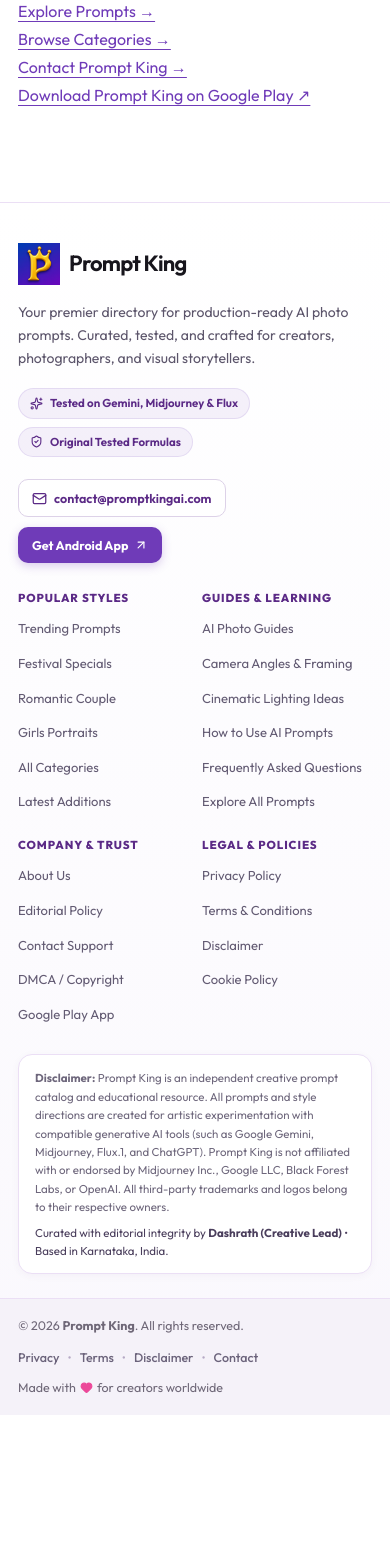
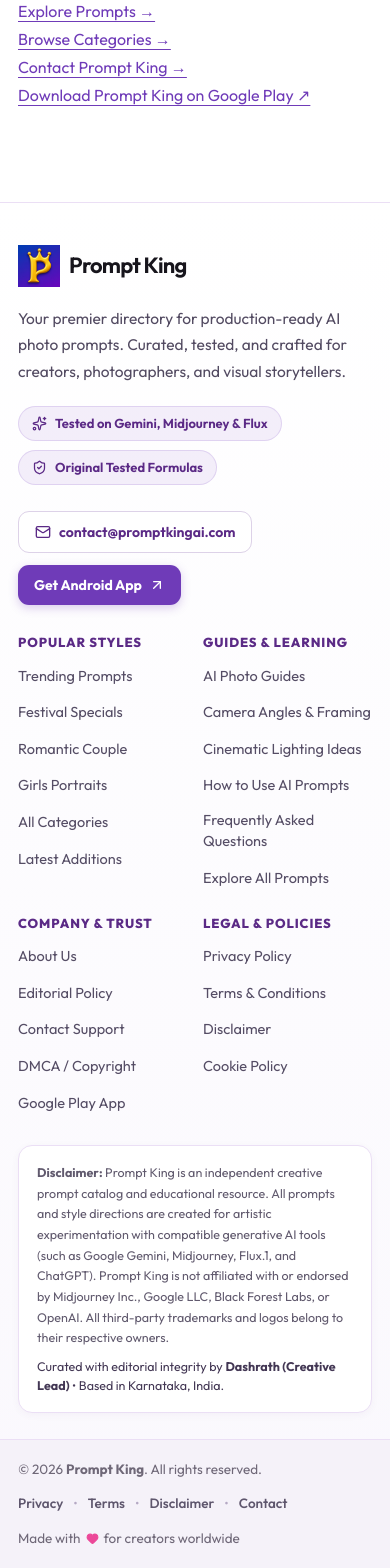
Before and after one commit to DashrathDev/promptkingai, a Next.js app: page /faq in a window 390 px wide. Shown: the part 2075-3643 px from the top of the page. Before the commit the page ends 3490 px from the top, so only its background shows below. Built offline with nearby package versions, Linux system fonts and the light colour scheme; no server answers.

Commit message:
style(footer): Increase typography scale and readability across desktop and mobile

```diff
--- a/app/globals.css
+++ b/app/globals.css
@@ -2491,64 +2491,64 @@ summary:focus-visible {
 
 .footer-grid {
   display: grid;
-  grid-template-columns: 1.2fr 2.8fr;
-  gap: 48px;
+  grid-template-columns: 1.3fr 2.7fr;
+  gap: 52px;
   align-items: start;
-  padding-bottom: 40px;
+  padding-bottom: 44px;
 }
 
 .footer-brand-col {
   display: flex;
   flex-direction: column;
-  gap: 16px;
+  gap: 18px;
 }
 
 .footer-bio {
-  font-size: 14px;
-  line-height: 1.65;
-  color: #5c556b;
+  font-size: 15.5px;
+  line-height: 1.7;
+  color: #524a61;
   margin: 0;
-  max-width: 36ch;
+  max-width: 40ch;
 }
 
 .footer-badges {
   display: flex;
   flex-direction: column;
-  gap: 8px;
-  margin-top: 2px;
+  gap: 9px;
+  margin-top: 4px;
 }
 
 .footer-badge {
   display: inline-flex;
   align-items: center;
-  gap: 7px;
-  font-size: 11.5px;
+  gap: 8px;
+  font-size: 13px;
   font-weight: 650;
   color: var(--deep);
-  background: rgba(111, 59, 184, 0.07);
-  padding: 5px 11px;
+  background: rgba(111, 59, 184, 0.08);
+  padding: 6px 13px;
   border-radius: 9999px;
   width: fit-content;
-  border: 1px solid rgba(111, 59, 184, 0.12);
+  border: 1px solid rgba(111, 59, 184, 0.15);
 }
 
 .footer-contact-box {
   display: flex;
   flex-wrap: wrap;
-  gap: 10px;
-  margin-top: 6px;
+  gap: 12px;
+  margin-top: 8px;
 }
 
 .footer-email-link {
   display: inline-flex;
   align-items: center;
-  gap: 7px;
-  font-size: 12.5px;
+  gap: 8px;
+  font-size: 14px;
   font-weight: 650;
   color: var(--deep);
   background: #ffffff;
-  padding: 8px 13px;
-  border-radius: 10px;
+  padding: 9px 16px;
+  border-radius: 11px;
   border: 1px solid #ddd2e8;
   text-decoration: none;
   transition: all 0.2s ease;
@@ -2564,13 +2564,13 @@ summary:focus-visible {
 .footer-app-cta {
   display: inline-flex;
   align-items: center;
-  gap: 6px;
-  font-size: 12.5px;
+  gap: 7px;
+  font-size: 14px;
   font-weight: 700;
   color: #ffffff;
   background: var(--purple);
-  padding: 8px 14px;
-  border-radius: 10px;
+  padding: 9px 16px;
+  border-radius: 11px;
   text-decoration: none;
   box-shadow: 0 3px 10px rgba(111, 59, 184, 0.25);
   transition: all 0.2s ease;
@@ -2585,7 +2585,7 @@ summary:focus-visible {
 .footer-nav-columns {
   display: grid;
   grid-template-columns: repeat(4, 1fr);
-  gap: 24px;
+  gap: 28px;
 }
 
 .footer-col {
@@ -2593,8 +2593,8 @@ summary:focus-visible {
 }
 
 .footer-heading {
-  margin: 0 0 16px;
-  font-size: 12px;
+  margin: 0 0 18px;
+  font-size: 13.5px;
   font-weight: 800;
   letter-spacing: 0.9px;
   text-transform: uppercase;
@@ -2607,16 +2607,16 @@ summary:focus-visible {
   margin: 0;
   display: flex;
   flex-direction: column;
-  gap: 9px;
+  gap: 11px;
 }
 
 .footer-links li a {
   display: inline-block;
-  font-size: 13.5px;
-  color: #635b73;
+  font-size: 15px;
+  color: #554d65;
   text-decoration: none;
   transition: all 0.18s ease;
-  line-height: 1.4;
+  line-height: 1.45;
 }
 
 .footer-links li a:hover {
@@ -2626,31 +2626,31 @@ summary:focus-visible {
 
 /* Compliance & E-E-A-T Disclaimer Banner */
 .footer-disclaimer-wrap {
-  padding-bottom: 24px;
+  padding-bottom: 26px;
 }
 
 .footer-disclaimer-card {
   background: #ffffff;
   border: 1px solid #ebdff5;
   border-radius: 14px;
-  padding: 16px 20px;
+  padding: 18px 22px;
   display: flex;
   flex-direction: column;
-  gap: 8px;
+  gap: 9px;
   box-shadow: 0 2px 8px rgba(74, 30, 109, 0.04);
 }
 
 .footer-disclaimer-text {
-  font-size: 12px;
-  line-height: 1.6;
-  color: #6e677c;
+  font-size: 13.5px;
+  line-height: 1.65;
+  color: #615a6e;
   margin: 0;
 }
 
 .footer-author-text {
-  font-size: 12px;
-  line-height: 1.5;
-  color: #4a3e5c;
+  font-size: 13.5px;
+  line-height: 1.55;
+  color: #433754;
   margin: 0;
 }
 
@@ -2665,10 +2665,10 @@ summary:focus-visible {
   align-items: center;
   justify-content: space-between;
   flex-wrap: wrap;
-  gap: 14px;
-  padding-block: 18px;
-  font-size: 12.5px;
-  color: #6b637b;
+  gap: 16px;
+  padding-block: 20px;
+  font-size: 14px;
+  color: #5e566d;
 }
 
 .footer-copyright {
@@ -2678,13 +2678,13 @@ summary:focus-visible {
 .footer-legal-quick {
   display: flex;
   align-items: center;
-  gap: 8px;
+  gap: 10px;
 }
 
 .footer-legal-quick a {
-  color: #6b637b;
+  color: #5e566d;
   text-decoration: none;
-  font-weight: 500;
+  font-weight: 550;
   transition: color 0.18s ease;
 }
 
@@ -2699,7 +2699,7 @@ summary:focus-visible {
 .footer-love {
   display: inline-flex;
   align-items: center;
-  gap: 4px;
+  gap: 5px;
   margin: 0;
 }
 
@@ -2712,48 +2712,49 @@ summary:focus-visible {
 @media (max-width: 1024px) {
   .footer-grid {
     grid-template-columns: 1fr;
-    gap: 36px;
+    gap: 38px;
   }
   .footer-bio {
     max-width: 100%;
   }
   .footer-nav-columns {
     grid-template-columns: repeat(2, 1fr);
-    gap: 32px 24px;
+    gap: 34px 26px;
   }
 }
 
 @media (max-width: 639px) {
   .footer {
-    padding-top: 40px;
+    padding-top: 42px;
   }
   .footer-grid {
-    gap: 28px;
-    padding-bottom: 28px;
+    gap: 30px;
+    padding-bottom: 30px;
   }
   .footer-nav-columns {
     grid-template-columns: repeat(2, 1fr);
-    gap: 24px 14px;
+    gap: 26px 16px;
   }
   .footer-heading {
-    font-size: 11.5px;
-    margin-bottom: 11px;
+    font-size: 13px;
+    margin-bottom: 12px;
   }
   .footer-links li a {
-    font-size: 13px;
+    font-size: 14.5px;
   }
   .footer-disclaimer-card {
-    padding: 14px 16px;
+    padding: 16px 18px;
   }
   .footer-disclaimer-text,
   .footer-author-text {
-    font-size: 11.5px;
+    font-size: 12.5px;
   }
   .footer-bottom {
     flex-direction: column;
     align-items: flex-start;
-    gap: 10px;
-    padding-block: 16px;
+    gap: 12px;
+    padding-block: 18px;
+    font-size: 13.5px;
   }
   .footer-legal-quick {
     flex-wrap: wrap;
--- a/components/Footer.js
+++ b/components/Footer.js
@@ -62,21 +62,21 @@ export default function Footer() {
 
           <div className="footer-badges">
             <span className="footer-badge">
-              <Sparkles size={13} /> Tested on Gemini, Midjourney & Flux
+              <Sparkles size={15} /> Tested on Gemini, Midjourney & Flux
             </span>
             <span className="footer-badge">
-              <ShieldCheck size={13} /> Original Tested Formulas
+              <ShieldCheck size={15} /> Original Tested Formulas
             </span>
           </div>
 
           <div className="footer-contact-box">
             <a href="mailto:contact@promptkingai.com" className="footer-email-link">
-              <Mail size={15} />
+              <Mail size={16} />
               <span>contact@promptkingai.com</span>
             </a>
             <a href={PLAY_STORE_URL} className="footer-app-cta" target="_blank" rel="noopener noreferrer">
               <span>Get Android App</span>
-              <ArrowUpRight size={14} />
+              <ArrowUpRight size={16} />
             </a>
           </div>
         </div>
```
